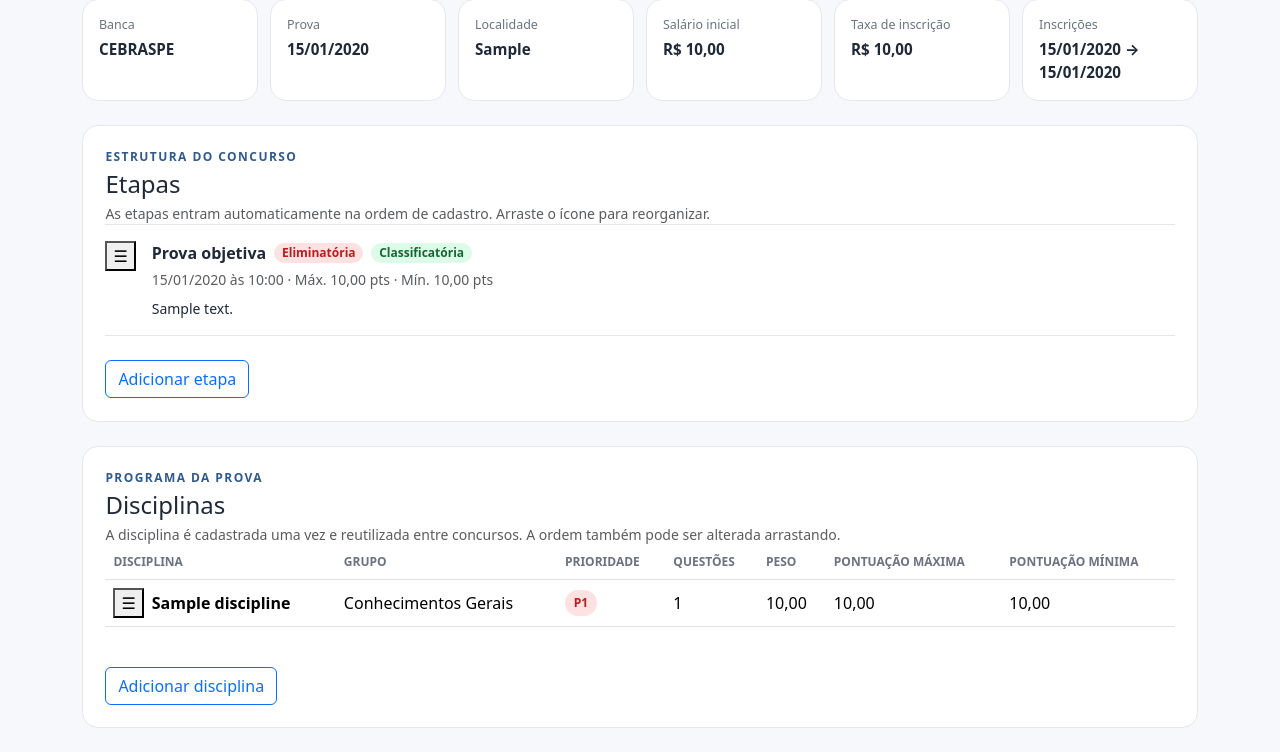
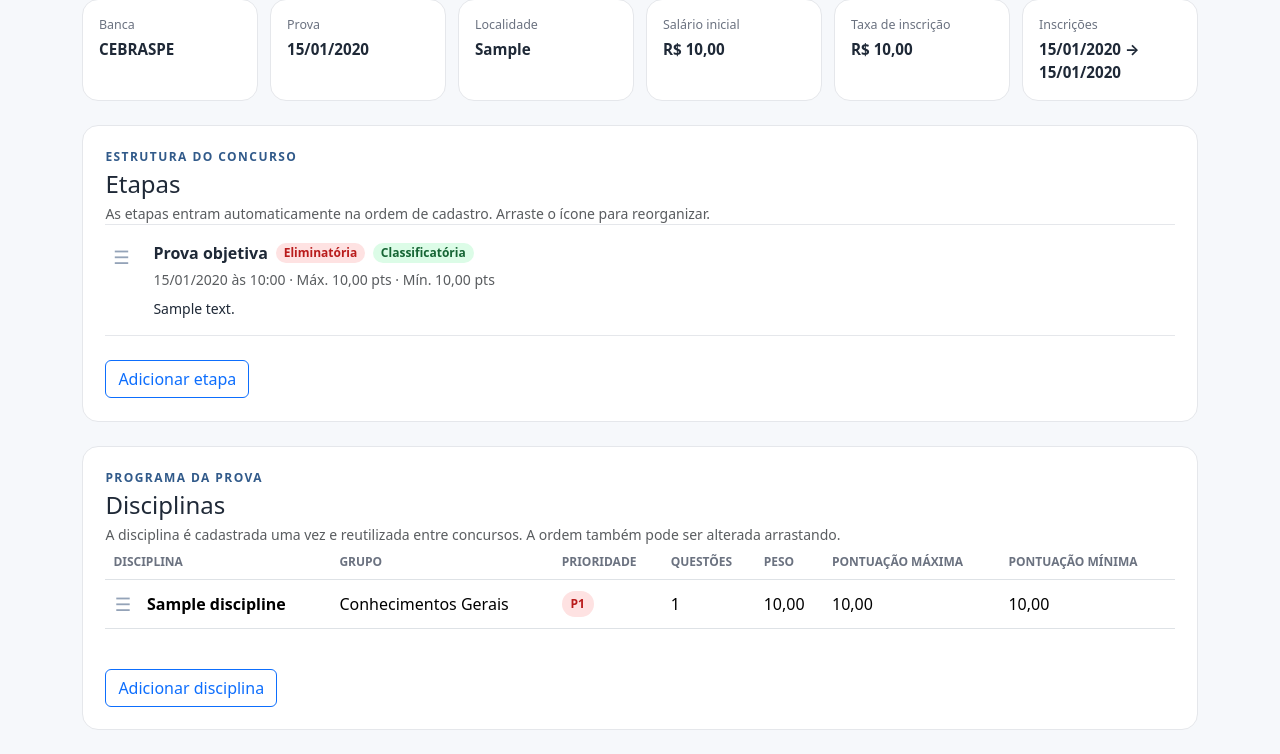
Before and after one commit to clice/concurso-study-manager, a Django app: page /concursos/1/ in a window 1280 px wide. Shown: the part 210-964 px from the top of the page. Before the commit the page ends 938 px from the top, so only its background shows below. Run offline with Django 5.2, Linux system fonts and the light colour scheme; data comes from the database, SQL or seed files in the repository; tables that the repository leaves empty hold one stand-in row (values such as "Sample post").

Commit message:
style: add drag handles and ordering feedback

```diff
--- a/static/css/app.css
+++ b/static/css/app.css
@@ -211,3 +211,48 @@ details > summary::-webkit-details-marker {
 .money-input {
     font-variant-numeric: tabular-nums;
 }
+
+
+.drag-handle {
+    align-items: center;
+    background: transparent;
+    border: 0;
+    border-radius: .45rem;
+    color: #94a3b8;
+    cursor: grab;
+    display: inline-flex;
+    flex: 0 0 auto;
+    font-size: 1.15rem;
+    justify-content: center;
+    line-height: 1;
+    min-height: 2rem;
+    min-width: 2rem;
+    padding: .25rem;
+}
+
+.drag-handle:hover,
+.drag-handle:focus-visible {
+    background: var(--accent-soft);
+    color: var(--accent);
+    outline: none;
+}
+
+.drag-handle:active {
+    cursor: grabbing;
+}
+
+.drag-handle-table {
+    margin-left: -.4rem;
+}
+
+.sortable-item {
+    transition: opacity .12s ease, background-color .12s ease;
+}
+
+.sortable-item.dragging {
+    opacity: .45;
+}
+
+.study-table tbody tr.sortable-item.dragging > * {
+    background: var(--accent-soft);
+}
```
